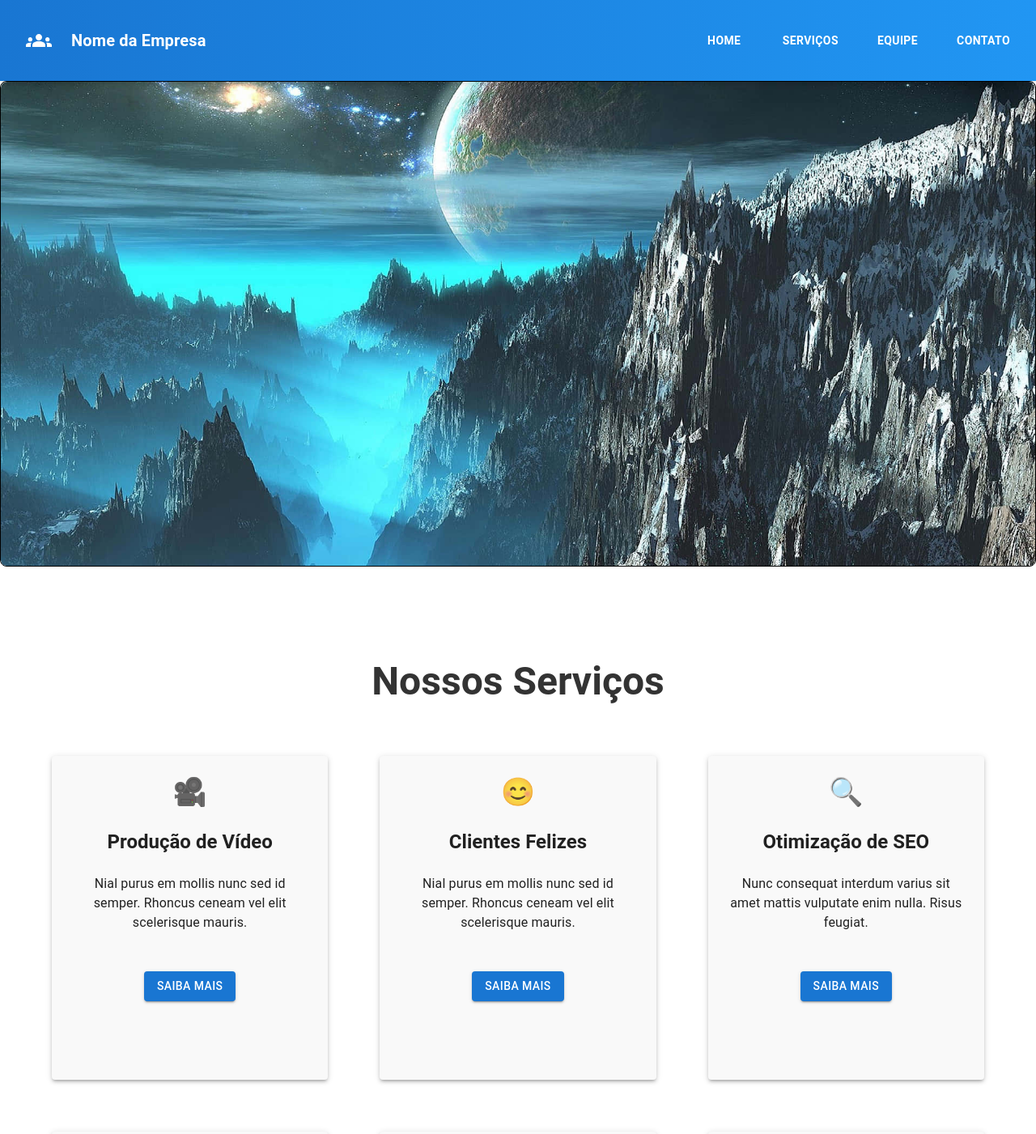
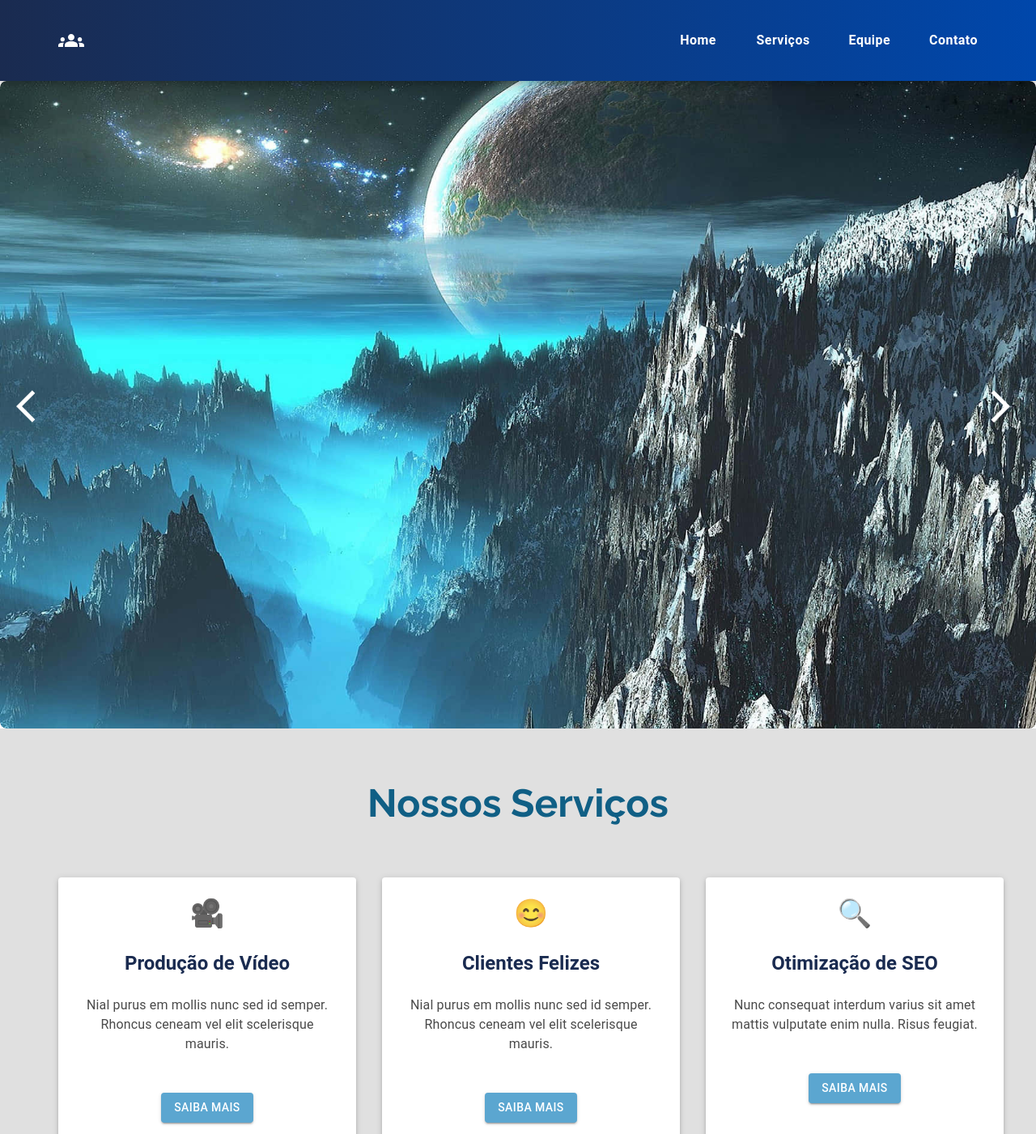
Before and after one commit to pedrinholopinho/ClincaPotencial, a React (Vite) app: page / in a window 1280 px wide. Shown: the top 1401 px of the page at 81% size. Built offline with nearby package versions, Linux system fonts and the light colour scheme.

Commit message:
Mensagem do commit

```diff
--- a/src/global.css
+++ b/src/global.css
@@ -1,6 +1,30 @@
+@import url('https://fonts.googleapis.com/css2?family=Poppins:wght@400;600;700&display=swap');
+@import url('https://fonts.googleapis.com/css2?family=Raleway:wght@400;700&display=swap');
+
 html, body {
     margin: 0;
     padding: 0;
     width: 100%;
     height: 100%;
   }
+  :root {
+    --dark: #5BA6D0;
+    --light-dark: #0047AB;
+    --primary: #007BFF;
+    --secondary: #99CCFF;
+    --light: #D0E8FF;
+    --black: #001027;
+    --dark-grey: #4A4A4A;
+    --grey: #A6A6A6;
+    --light-grey: #E0E0E0;
+    --white: #FFFFFF;
+    --dark-primary: #1A2B50;
+    --transparent: rgba(0, 0, 0, 0);
+    --transition: all .4s ease-in-out;
+    --container-width-lg: 1200px;
+    --container-width-md: 760px;
+    --container-width-sm: 320px;
+}
+* {
+  box-sizing: border-box; /* Isso garante que o padding e a borda não aumentem o tamanho dos elementos */
+}
--- a/src/pages/home.tsx
+++ b/src/pages/home.tsx
@@ -1,15 +1,19 @@
 import React, { useState, useRef } from "react";
-import { AppBar, Button, IconButton, Toolbar, Box, Menu, MenuList, MenuItem, Container, Card, CardContent, Typography, Grid } from "@mui/material";
+import { AppBar, Button, IconButton, Toolbar, Box, Menu, MenuList, MenuItem, Card, CardContent, Typography, Grid } from "@mui/material";
 import GroupsIcon from "@mui/icons-material/Groups";
 import MenuIcon from "@mui/icons-material/Menu";
 import "../global.css";
 import Slider from "react-slick";
 import "slick-carousel/slick/slick.css";
 import "slick-carousel/slick/slick-theme.css";
+import ArrowBackIosIcon from "@mui/icons-material/ArrowBackIos";
+import ArrowForwardIosIcon from "@mui/icons-material/ArrowForwardIos";
+import './scroll.css';
 
 // Importe as imagens da pasta assets/images
 import teste from "../assets/images/teste.jpeg";
 import teste2 from "../assets/images/teste2.jpeg";
+import feedback from "../assets/images/feedback.png"; // Importe a imagem feedback.png
 
 // Simulação dos dados dos serviços
 const services = [
@@ -27,6 +31,8 @@ const Header = () => {
 
   // Ref para a seção de serviços
   const servicesRef = useRef<HTMLDivElement>(null);
+  const teamRef = useRef<HTMLDivElement>(null);
+  const carouselRef = useRef<HTMLDivElement>(null); // Ref para o carrossel
 
   const openMenu = (event: React.MouseEvent<HTMLElement>) => {
     setAnchorNav(event.currentTarget);
@@ -47,23 +53,39 @@ const Header = () => {
     }
   };
 
+  // Função para rolar até a seção da equipe
+  const scrollToTeam = () => {
+    if (teamRef.current) {
+      teamRef.current.scrollIntoView({ behavior: "smooth" });
+    }
+  };
+
+  // Função para rolar até o carrossel
+  const scrollToCarousel = () => {
+    if (carouselRef.current) {
+      carouselRef.current.scrollIntoView({ behavior: "smooth" });
+    }
+  };
+
   // Configurações do carrossel
   const carouselSettings = {
     dots: true,
     infinite: true,
-    speed: 500,
+    speed: 300,
     slidesToShow: 1,
     slidesToScroll: 1,
     autoplay: true,
     autoplaySpeed: 3000,
     pauseOnHover: true,
+    prevArrow: <ArrowBackIosIcon sx={{ color: "var(--white)", fontSize: "3rem", left: "20px", zIndex: 1 }} />,
+    nextArrow: <ArrowForwardIosIcon sx={{ color: "var(--white)", fontSize: "3rem", right: "20px", zIndex: 1 }} />,
   };
 
   // Use as imagens importadas (teste.jpeg e teste2.jpeg)
   const carouselImages = [teste, teste2];
 
   return (
-    <>
+    <Box sx={{ overflowX: "hidden" }}>
       {/* Header */}
       <AppBar
         position="fixed"
@@ -71,31 +93,25 @@ const Header = () => {
           top: 0,
           left: 0,
           right: 0,
-          backgroundColor: "transparent",
-          backgroundImage: "linear-gradient(to right, #1976d2, #2196f3)", // Gradiente azul
-          boxShadow: "0 4px 6px rgba(0, 0, 0, 0.1)", // Sombra suave
+          backgroundColor: "var(--transparent)",
+          backgroundImage: `linear-gradient(to right, var(--dark-primary), var(--dark))`,
+          backdropFilter: "blur(10px)",
+          boxShadow: "0 4px 12px rgba(0, 0, 0, 0.3)",
           minHeight: "100px",
           display: "flex",
           justifyContent: "center",
+          transition: "var(--transition)",
+          "&:hover": {
+            backgroundImage: `linear-gradient(to right, var(--dark-primary), var(--light-dark))`,
+          },
         }}
       >
-        <Toolbar sx={{ display: "flex", alignItems: "center", justifyContent: "space-between" }}>
+        <Toolbar sx={{ display: "flex", alignItems: "center", justifyContent: "space-between", maxWidth: "var(--container-width-lg)", margin: "0 auto", width: "100%" }}>
           {/* Logo ou Ícone */}
-          <Box sx={{ display: "flex", alignItems: "center" }}>
-            <IconButton sx={{ color: "white", display: { xs: "none", md: "flex" } }}>
-              <GroupsIcon sx={{ fontSize: "2rem" }} /> {/* Ícone moderno */}
+          <Box sx={{ display: "flex", alignItems: "center", "&:hover": { transform: "scale(1.05)", transition: "transform 0.3s ease" } }}>
+            <IconButton sx={{ color: "var(--white)", display: { xs: "none", md: "flex" } }}>
+              <GroupsIcon sx={{ fontSize: "2rem" }} />
             </IconButton>
-            <Typography
-              variant="h6"
-              sx={{
-                color: "white",
-                fontWeight: "bold",
-                ml: 2,
-                display: { xs: "none", md: "block" },
-              }}
-            >
-              Nome da Empresa
-            </Typography>
           </Box>
 
           {/* Menu para Desktop */}
@@ -103,53 +119,71 @@ const Header = () => {
             sx={{
               display: { xs: "none", md: "flex" },
               alignItems: "center",
-              gap: 4, // Espaçamento entre os botões
+              gap: 4,
             }}
           >
             <Button
               color="inherit"
               sx={{
-                color: "white",
-                fontWeight: "bold",
+                color: "var(--white)",
+                fontWeight: 600,
+                textTransform: "none",
+                fontSize: "1rem",
                 "&:hover": {
-                  backgroundColor: "rgba(255, 255, 255, 0.1)", // Efeito hover suave
+                  color: "var(--secondary)",
+                  transform: "translateY(-2px)",
+                  transition: "var(--transition)",
                 },
               }}
+              onClick={scrollToCarousel} // Adicionado aqui
             >
               Home
             </Button>
             <Button
               color="inherit"
               sx={{
-                color: "white",
-                fontWeight: "bold",
+                color: "var(--white)",
+                fontWeight: 600,
+                textTransform: "none",
+                fontSize: "1rem",
                 "&:hover": {
-                  backgroundColor: "rgba(255, 255, 255, 0.1)",
+                  color: "var(--secondary)",
+                  transform: "translateY(-2px)",
+                  transition: "var(--transition)",
                 },
               }}
-              onClick={scrollToServices} // Adiciona a função de rolagem
+              onClick={scrollToServices}
             >
               Serviços
             </Button>
             <Button
               color="inherit"
               sx={{
-                color: "white",
-                fontWeight: "bold",
+                color: "var(--white)",
+                fontWeight: 600,
+                textTransform: "none",
+                fontSize: "1rem",
                 "&:hover": {
-                  backgroundColor: "rgba(255, 255, 255, 0.1)",
+                  color: "var(--secondary)",
+                  transform: "translateY(-2px)",
+                  transition: "var(--transition)",
                 },
               }}
+              onClick={scrollToTeam}
             >
               Equipe
             </Button>
             <Button
               color="inherit"
               sx={{
-                color: "white",
-                fontWeight: "bold",
+                color: "var(--white)",
+                fontWeight: 600,
+                textTransform: "none",
+                fontSize: "1rem",
                 "&:hover": {
-                  backgroundColor: "rgba(255, 255, 255, 0.1)",
+                  color: "var(--secondary)",
+                  transform: "translateY(-2px)",
+                  transition: "var(--transition)",
                 },
               }}
             >
@@ -164,17 +198,72 @@ const Header = () => {
               edge="start"
               color="inherit"
               onClick={openMenu}
-              sx={{ color: "white" }}
+              sx={{ color: "var(--white)" }}
             >
               <MenuIcon />
             </IconButton>
 
-            <Menu open={Boolean(anchorNav)} onClose={closeMenu}>
+            <Menu
+              open={Boolean(anchorNav)}
+              onClose={closeMenu}
+              sx={{
+                "& .MuiPaper-root": {
+                  backgroundColor: "var(--dark-primary)",
+                  color: "var(--white)",
+                  borderRadius: "8px",
+                  boxShadow: "0 4px 12px rgba(0, 0, 0, 0.3)",
+                },
+              }}
+            >
               <MenuList>
-                <MenuItem onClick={closeMenu}>Home</MenuItem>
-                <MenuItem onClick={() => { closeMenu(); scrollToServices(); }}>Serviços</MenuItem>
-                <MenuItem onClick={closeMenu}>Equipe</MenuItem>
-                <MenuItem onClick={closeMenu}>Contato</MenuItem>
+                <MenuItem
+                  onClick={() => { closeMenu(); scrollToCarousel(); }} // Adicionado aqui
+                  sx={{
+                    fontFamily: "'Poppins', sans-serif",
+                    fontWeight: 600,
+                    "&:hover": {
+                      backgroundColor: "var(--dark)",
+                    },
+                  }}
+                >
+                  Home
+                </MenuItem>
+                <MenuItem
+                  onClick={() => { closeMenu(); scrollToServices(); }}
+                  sx={{
+                    fontFamily: "'Poppins', sans-serif",
+                    fontWeight: 600,
+                    "&:hover": {
+                      backgroundColor: "var(--dark)",
+                    },
+                  }}
+                >
+                  Serviços
+                </MenuItem>
+                <MenuItem
+                  onClick={() => { closeMenu(); scrollToTeam(); }}
+                  sx={{
+                    fontFamily: "'Poppins', sans-serif",
+                    fontWeight: 600,
+                    "&:hover": {
+                      backgroundColor: "var(--dark)",
+                    },
+                  }}
+                >
+                  Equipe
+                </MenuItem>
+                <MenuItem
+                  onClick={closeMenu}
+                  sx={{
+                    fontFamily: "'Poppins', sans-serif",
+                    fontWeight: 600,
+                    "&:hover": {
+                      backgroundColor: "var(--dark)",
+                    },
+                  }}
+                >
+                  Contato
+                </MenuItem>
               </MenuList>
             </Menu>
           </Box>
@@ -183,10 +272,10 @@ const Header = () => {
 
       {/* Container abaixo do header */}
       <Box
+        ref={carouselRef} // Ref associada ao carrossel
         sx={{
           width: "100%",
-          height: "600px",
-          border: "1px solid #000",
+          height: "800px", // Aumentei a altura para 800px
           borderRadius: "8px",
           display: "flex",
           justifyContent: "center",
@@ -194,19 +283,19 @@ const Header = () => {
           marginTop: "100px",
           padding: 0,
           boxSizing: "border-box",
-          marginBottom: "50px",
+          marginBottom: 0,
           overflow: "hidden",
         }}
       >
         {/* Carrossel de fotos */}
-        <Box sx={{ width: "100%", height: "100%" }}>
+        <Box sx={{ width: "100%", height: "100%", position: "relative" }}>
           <Slider {...carouselSettings}>
             {carouselImages.map((image, index) => (
               <Box key={index} sx={{ display: "flex", justifyContent: "center", alignItems: "center" }}>
                 <img
                   src={image}
                   alt={`Slide ${index + 1}`}
-                  style={{ width: "100%", height: "600px", objectFit: "cover", borderRadius: "8px" }}
+                  style={{ width: "100%", height: "800px", objectFit: "cover", borderRadius: "8px" }} // Ajustei a altura para 800px
                 />
               </Box>
             ))}
@@ -215,16 +304,37 @@ const Header = () => {
       </Box>
 
       {/* Seção de Serviços */}
-      <Container ref={servicesRef} sx={{ py: 8 }}> {/* Adiciona a ref aqui */}
-        <Typography variant="h3" align="center" sx={{ fontWeight: "bold", mb: 8, color: "#333" }}>
+      <Box
+        ref={servicesRef}
+        sx={{
+          width: "100%",
+          minHeight: "100vh",
+          backgroundColor: "var(--light-grey)",
+          display: "flex",
+          flexDirection: "column",
+          justifyContent: "center",
+          alignItems: "center",
+          py: 8,
+          marginTop: 0,
+        }}
+      >
+        <Typography
+          variant="h3"
+          align="center"
+          sx={{ fontWeight: "bold", mb: 4, color: "#105f85", fontFamily: "'Raleway', sans-serif" }}
+        >
           Nossos Serviços
         </Typography>
-        <Grid container spacing={8}> {/* Espaçamento entre os cards aumentado para 8 */}
+        <Grid
+          container
+          spacing={4} // Diminuído o espaçamento entre os cards
+          sx={{ maxWidth: "var(--container-width-lg)", margin: "0 auto" }}
+        >
           {services.map((service, index) => (
             <Grid item xs={12} sm={6} md={4} key={index}>
               <Card
                 sx={{
-                  height: "400px", // Aumentei a altura do card
+                  height: "400px",
                   display: "flex",
                   flexDirection: "column",
                   boxShadow: 3,
@@ -232,28 +342,28 @@ const Header = () => {
                   "&:hover": {
                     transform: "scale(1.05)",
                   },
-                  backgroundColor: "#f9f9f9",
+                  backgroundColor: "var(--white)",
                 }}
               >
                 <CardContent sx={{ flexGrow: 1, textAlign: "center", padding: 3 }}>
                   <Typography variant="h4" sx={{ mb: 3 }}>
                     {service.icon}
                   </Typography>
-                  <Typography variant="h5" component="h2" sx={{ fontWeight: "bold", mb: 3 }}>
+                  <Typography variant="h5" component="h2" sx={{ fontWeight: "bold", mb: 3, color: "var(--dark-primary)" }}>
                     {service.title}
                   </Typography>
-                  <Typography variant="body1" sx={{ mb: 3 }}>
+                  <Typography variant="body1" sx={{ mb: 3, color: "var(--dark-grey)" }}>
                     {service.description}
                   </Typography>
                   {expandedCard === index && (
-                    <Typography variant="body2" sx={{ mb: 3 }}>
+                    <Typography variant="body2" sx={{ mb: 3, color: "var(--grey)" }}>
                       Mais detalhes sobre o serviço...
                     </Typography>
                   )}
                   <Button
                     variant="contained"
                     color="primary"
-                    sx={{ mt: 3 }}
+                    sx={{ mt: 3, backgroundColor: "var(--dark)", "&:hover": { backgroundColor: "var(--light-dark)" } }}
                     onClick={() => handleExpandCard(index)}
                   >
                     {expandedCard === index ? "Ver Menos" : "Saiba Mais"}
@@ -263,8 +373,119 @@ const Header = () => {
             </Grid>
           ))}
         </Grid>
-      </Container>
-    </>
+      </Box>
+
+      {/* Seção da Equipe */}
+      <Box
+        ref={teamRef}
+        sx={{
+          width: "100%", // Alterado de 100vw para 100%
+          height: "100vh",
+          backgroundColor: "#f3f3f3",
+          display: "flex",
+          justifyContent: "center",
+          alignItems: "center",
+          overflow: "hidden",
+        }}
+      >
+        <img
+          src={feedback}
+          alt="Nossa Equipe"
+          style={{
+            width: "100%", // Alterado de 100vw para 100%
+            height: "100vh",
+            objectFit: "cover",
+            transform: "scale(0.6)", // Ajuste o valor para diminuir ou aumentar o zoom
+          }}
+        />
+      </Box>
+
+      {/* Footer */}
+      <Box
+        sx={{
+          width: "100%",
+          backgroundColor: "var(--dark-primary)",
+          color: "var(--white)",
+          padding: "40px 20px",
+          textAlign: "center",
+          borderTop: "1px solid rgba(255, 255, 255, 0.1)",
+        }}
+      >
+        {/* Contato com WhatsApp */}
+        <Box sx={{ mb: 3 }}>
+          <Typography variant="h6" sx={{ fontWeight: "bold", mb: 2 }}>
+            Entre em contato conosco:
+          </Typography>
+          <Box
+            sx={{
+              display: "flex",
+              alignItems: "center",
+              justifyContent: "center",
+              gap: 1,
+            }}
+          >
+            <img
+              src="https://upload.wikimedia.org/wikipedia/commons/6/6b/WhatsApp.svg"
+              alt="WhatsApp"
+              style={{ width: "24px", height: "24px" }}
+            />
+            <Typography variant="body1">
+              <a
+                href="https://wa.me/5521983839914"
+                target="_blank"
+                rel="noopener noreferrer"
+                style={{ color: "var(--white)", textDecoration: "none" }}
+              >
+                (21) 98383-9914
+              </a>
+            </Typography>
+          </Box>
+        </Box>
+
+        {/* Redes Sociais */}
+        <Box sx={{ mb: 4 }}>
+          <Typography variant="h6" sx={{ fontWeight: "bold", mb: 2 }}>
+            Siga-nos nas redes sociais:
+          </Typography>
+          <Box
+            sx={{
+              display: "flex",
+              alignItems: "center",
+              justifyContent: "center",
+              gap: 3,
+            }}
+          >
+            <a
+              href="https://www.facebook.com"
+              target="_blank"
+              rel="noopener noreferrer"
+            >
+              <img
+                src="https://upload.wikimedia.org/wikipedia/commons/5/51/Facebook_f_logo_%282019%29.svg"
+                alt="Facebook"
+                style={{ width: "32px", height: "32px" }}
+              />
+            </a>
+            <a
+              href="https://www.instagram.com"
+              target="_blank"
+              rel="noopener noreferrer"
+            >
+              <img
+                src="https://upload.wikimedia.org/wikipedia/commons/a/a5/Instagram_icon.png"
+                alt="Instagram"
+                style={{ width: "32px", height: "32px" }}
+              />
+            </a>
+          </Box>
+        </Box>
+
+        {/* Créditos */}
+        <Typography variant="body2" sx={{ opacity: 0.8 }}>
+          Desenvolvido por © Pedro Lopes :)
+        </Typography>
+      </Box>
+    </Box>
   );
 };
 
--- /dev/null
+++ b/src/pages/scroll.css
@@ -0,0 +1,36 @@
+/* Estilizando a barra de rolagem para navegadores baseados em Webkit (Chrome, Edge, Safari) */
+::-webkit-scrollbar {
+    width: 8px;
+    height: 8px;
+  }
+
+  ::-webkit-scrollbar-track {
+    background: #1e1e1e;
+    border-radius: 10px;
+  }
+
+  ::-webkit-scrollbar-thumb {
+    background: #105f85;
+    border-radius: 10px;
+  }
+
+  ::-webkit-scrollbar-thumb:hover {
+    background: #0a4a68;
+  }
+
+  /* Adicionando comportamento de scroll suave para o site inteiro */
+  html {
+    scroll-behavior: smooth;
+  }
+
+  /* Habilitando "scroll snapping" para seções importantes */
+  .scroll-container {
+    scroll-snap-type: y mandatory;
+    overflow-y: scroll;
+    height: 100vh;
+  }
+
+  .scroll-section {
+    scroll-snap-align: start;
+    min-height: 100vh;
+  }
```
Also changed, not shown: src/assets/images/Feedback.png (added).
